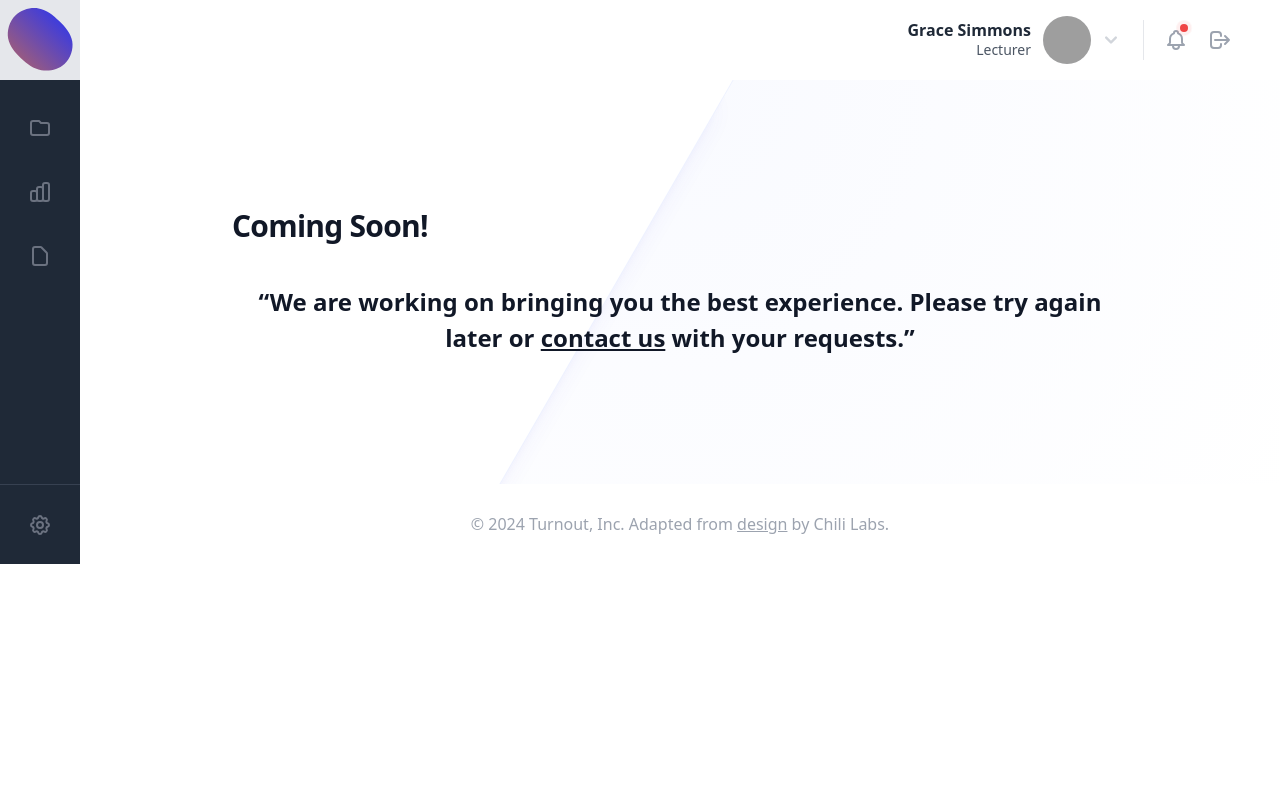
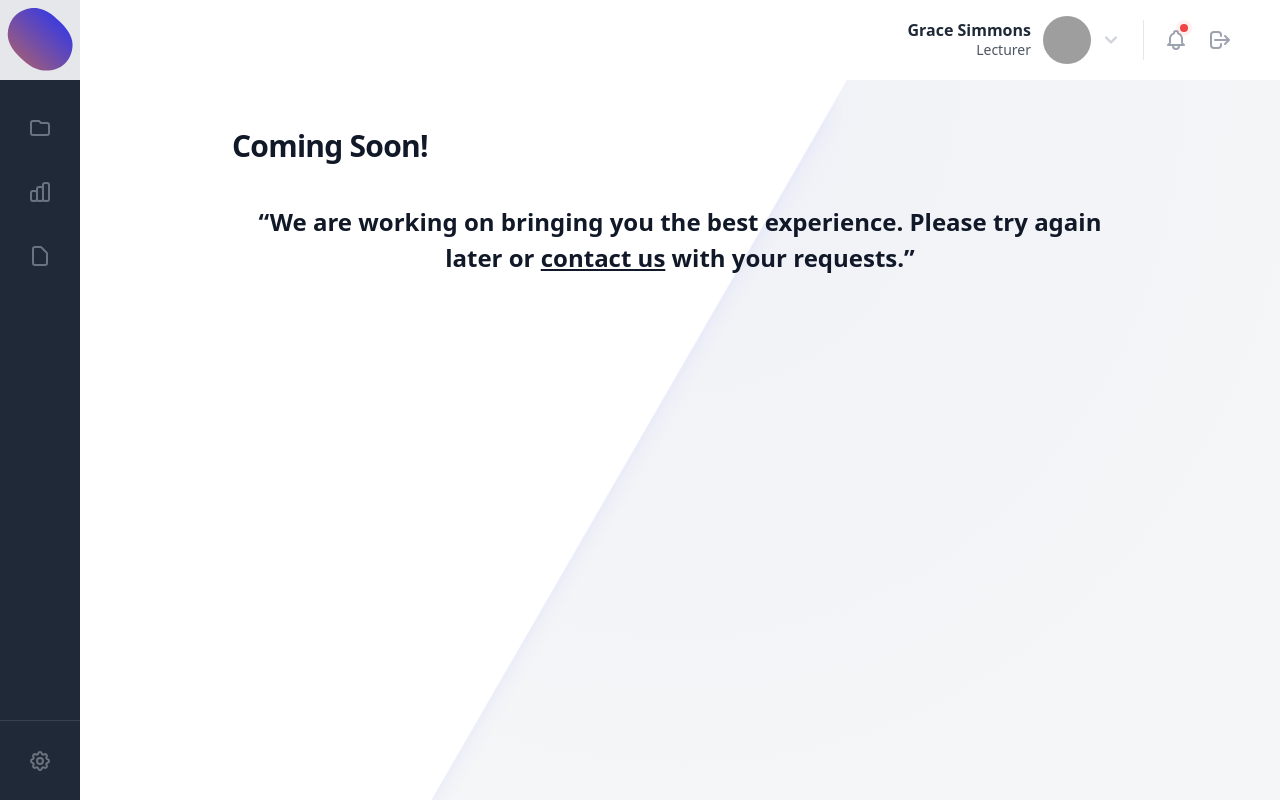
Before and after one commit to intrudy/presence, a React (Vite) app in the folder apps/web/: page /login in a window 1280 px wide. Built offline with nearby package versions, Linux system fonts and the light colour scheme; grey boxes are pictures that could not be loaded.

Commit message:
Fix landing page height

```diff
--- a/apps/web/src/components/Dashboard.jsx
+++ b/apps/web/src/components/Dashboard.jsx
@@ -156,9 +156,9 @@ export default class Dashboard extends React.Component {
         <div className="flex bg-gray-100">
           <Sidebar/>
 
-          <div className="flex-grow text-gray-800">
+          <div className="flex-grow overflow-auto text-gray-800" style={{"height": "100vh"}}>
             <Header/>
-            <div id="content">
+            <div id="content" style={{"height": "100%"}}>
               <Outlet/>
             </div>
             <Footer.Minimal/>
--- a/apps/web/src/components/Landing.jsx
+++ b/apps/web/src/components/Landing.jsx
@@ -75,9 +75,12 @@ export default class ComingSoon extends React.Component {
   render() {
     return (
       <>
-        <section className="relative isolate overflow-hidden bg-white px-6 py-24 sm:py-32 lg:px-8">
+        {/* <section className="relative isolate overflow-hidden bg-white px-6 py-24 sm:py-32 lg:px-8"> */}
+        <section className="relative isolate overflow-hidden h-full">
           <div className="absolute inset-0 -z-10 bg-[radial-gradient(45rem_50rem_at_top,theme(colors.indigo.100),white)] opacity-20" />
           <div className="absolute inset-y-0 right-1/2 -z-10 mr-16 w-[200%] origin-bottom-left skew-x-[-30deg] bg-white shadow-xl shadow-indigo-600/10 ring-1 ring-indigo-50 sm:mr-28 lg:mr-0 xl:mr-16 xl:origin-center" />
+          <br/><br/>
+
           <div className="mx-auto max-w-2xl lg:max-w-4xl">
             <h2 className="text-2xl font-bold leading-7 text-gray-900 sm:truncate sm:text-3xl sm:tracking-tight">
               Coming Soon!
```
